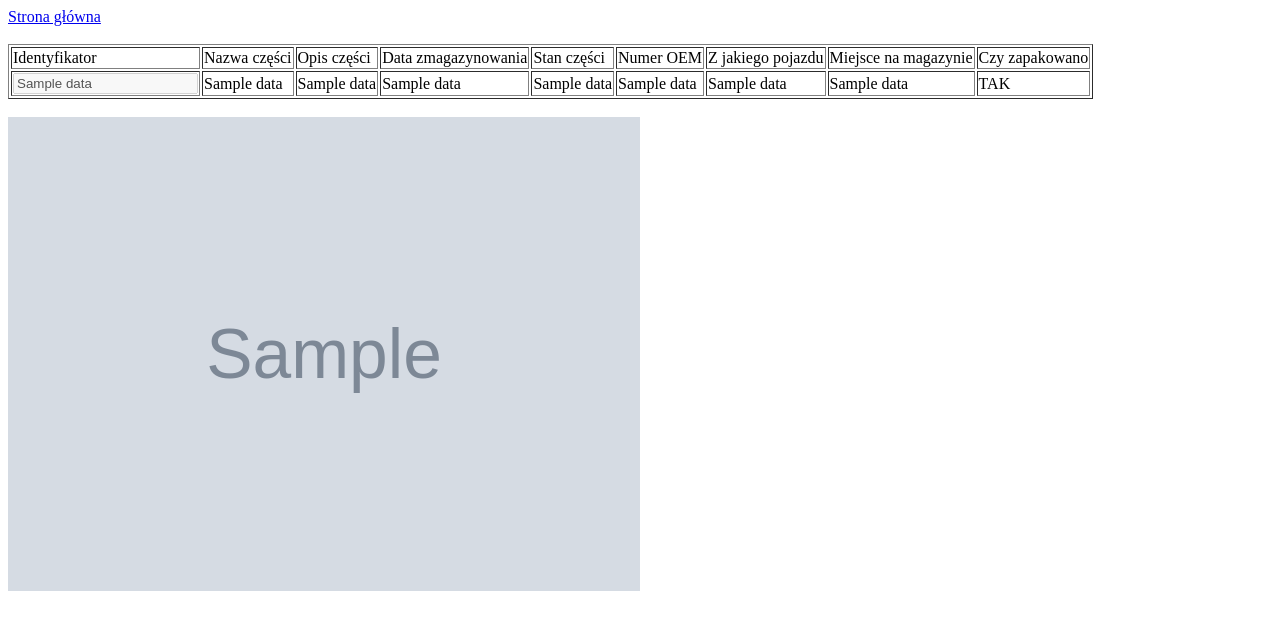
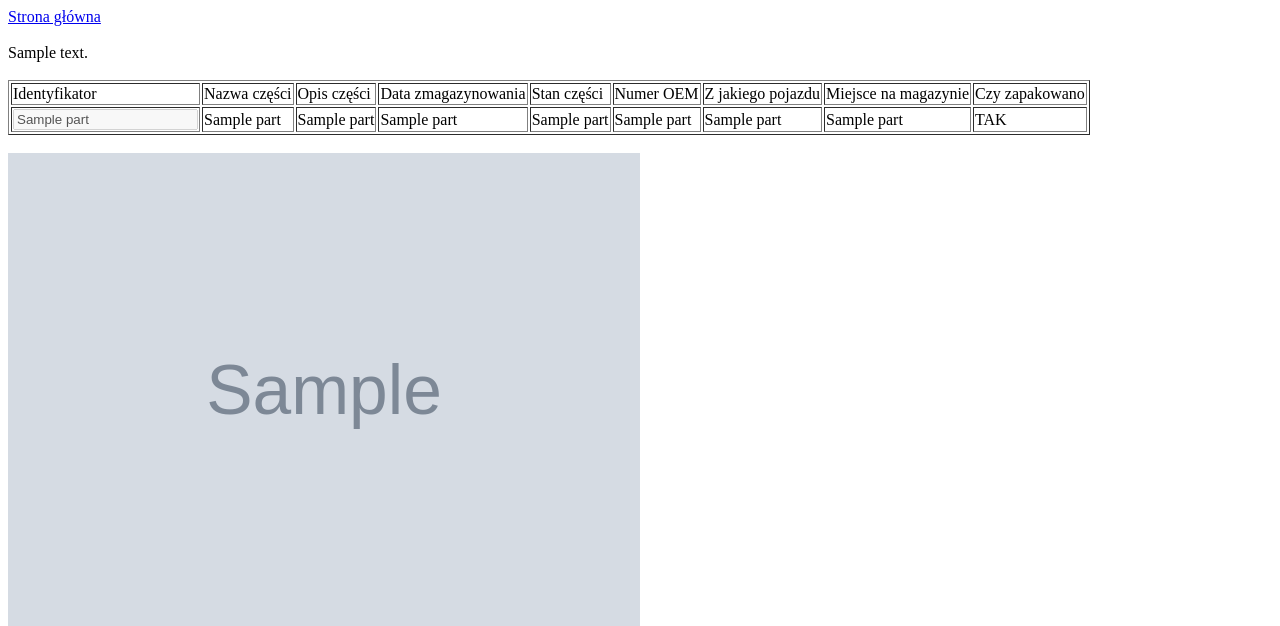
Before and after one commit to korerta/magazyn_czesci, a Flask app: template templates/show_part.html in a window 1280 px wide. Shown: the top 626 px of the page. Run offline with Flask 3, Linux system fonts and the light colour scheme; the template is opened without the code that fills it: most values are stand-ins (such as "Sample title", 1, 10 or a date in 2020); grey boxes marked "Sample" are stand-in pictures.

Commit message:
Poprawki zabezpieczeń, optymalizacja kodu oraz poprawa kosmetyki kodu.

```diff
--- a/config.py
+++ b/config.py
@@ -5,7 +5,6 @@ Plik konfiguracyjny
 # Biblioteki
 import os
 from typing import Dict
-
 # endregion
 
 ip = '0.0.0.0'
--- a/main.py
+++ b/main.py
@@ -7,6 +7,7 @@ Serwer WWW
 from flask import Flask, render_template, request
 from werkzeug.utils import secure_filename
 import uuid, os
+from datetime import datetime
 
 # Moje pliki
 from config import ip, port, debug, paths
@@ -38,7 +39,7 @@ def add_part_form(form: dict, files: dict) -> dict:
     for x in ('name_part', 'desc_part', 'condition_part', 'oem_part', 'vehicle', 'location'):
         if not x in form:
             print('Brakuje pola formularza', x)
-            data_return['message'] = f'Brakuje pola formularza {x}'
+            data_return['error'] = f'Brakuje pola formularza {x}'
             return data_return
     # endregion
 
@@ -53,7 +54,7 @@ def add_part_form(form: dict, files: dict) -> dict:
 
     except Exception as error:
         print(f'Jakieś pole formularza ma nieprawidłowy typ danych, błąd: {error}')
-        data_return['message'] = f'Jakieś pole formularza ma nieprawidłowy typ danych, błąd: {error}'
+        data_return['error'] = f'Jakieś pole formularza ma nieprawidłowy typ danych, błąd: {error}'
         return data_return
     # endregion
 
@@ -67,41 +68,54 @@ def add_part_form(form: dict, files: dict) -> dict:
 
     id_part = str(uuid.uuid4())  # ID nowego CV
 
+    # region czas dodania części do magazynu
+    now_full_time = datetime.now()
+    time_add = now_full_time.strftime("%Y-%m-%d %H:%M:%S")
+    # endregion
+
     # region tworzenie folderu dla części
     path = os.path.join(paths['photos_parts'], id_part)
-    os.makedirs(path, exist_ok=True)
+    try:
+        os.makedirs(path, exist_ok=True)
+
+    except Exception as error:
+        print(f'Błąd podczas tworzenia katalogu na grafiki części, błąd: {error}.')
+        data_return['error'] = f'Błąd podczas tworzenia katalogu na grafiki części, błąd: {error}.'
+        return data_return
     # endregion
 
     # region obsługa zdjęć
     for photo in files.getlist('photos'):
-        if not upload_file(photo, id_part):
-            data_return['message'] = 'Błąd podczas dodawania zdjęcia części.'
-            return data_return
+        if photo and photo.filename != '':
+            if not upload_file(photo, id_part):
+                data_return['error'] = 'Błąd podczas dodawania zdjęcia części.'
+                return data_return
     # endregion
 
     # region dodanie do bazy danych części
-    if database.add_part(name_part, desc_part, condition_part, oem_part, vehicle, location, is_wrapped, id_part):
+    if database.add_part(name_part, desc_part, condition_part, oem_part, vehicle, location, is_wrapped, id_part, time_add):
         data_return['message'] = 'Pomyślnie dodano część do magazynu.'
+        data_return['status'] = True
 
     else:
-        data_return['message'] = 'Błąd podczas dodawania części do magazynu.'
+        data_return['error'] = 'Błąd podczas dodawania części do magazynu.'
     # endregion
 
     return data_return
 
 def return_parts(deleted: bool) -> dict:
-    data_return = {'status': False}
+    data_return = {} # dane do zwrócenia
 
-    # region pobranie z bazy danych części oraz obsługa błędu
-    parts = database.return_parts(deleted)
-    if not parts['status']:
-        data_return['parts'] = ()
-        data_return['message'] = 'Wystąpił nieoczekiwany bład podczas pobierania części z bazy danych.'
-        print('Wystąpił nieoczekiwany bład podczas pobierania części z bazy danych.')
+    result = database.return_parts(deleted) # zapytanie do bazy danych
+
+    # region obsługa błędu
+    if not result['status']:
+        data_return['result'] = ()
+        data_return['error'] = result['error']
+        print(result['error'])
     # endregion
 
-    data_return['status'] = True
-    data_return['parts'] = parts['result']
+    data_return = result # wszystko git
 
     return data_return
 
@@ -110,11 +124,11 @@ def show_part_form(form: dict) -> dict:
     :param form: Formularz
     :return: Zwraca dict
     """
-    data_return = {'status': False}
+    data_return = {'status': False} # dane do zwrócenia
 
     # region czy jest w adresie URL Identyfikator części
     if not 'part_id' in form:
-        data_return['message'] = 'W adresie URL brak ID części'
+        data_return['error'] = 'W adresie URL brak ID części'
         return data_return
     # endregion
 
@@ -124,18 +138,18 @@ def show_part_form(form: dict) -> dict:
 
     except Exception as error:
         print(f'Identyfikator części nie jest liczbą całkowitą, błąd: {error}.')
-        data_return['message'] = f'Identyfikator części nie jest liczbą całkowitą, błąd: {error}.'
+        data_return['error'] = f'Identyfikator części nie jest liczbą całkowitą, błąd: {error}.'
         return data_return
     # endregion
 
-    # region pobranie z bazy danych części
-    result = database.return_part(id_part)
+    result = database.return_part(id_part) # zapytanie do bazy danych
+
+    data_return = result
+
+    # region obsługa błędu
     if not result['status']:
-        print('Błąd podczas pobierania części z bazy danych.')
-        data_return['message'] = 'Błąd podczas pobierania części z bazy danych.'
+        print(result['error'])
         return data_return
-
-    data_return['data'] = result['result']
     # endregion
 
     uuid = result['result'][9] # UUID
@@ -159,13 +173,7 @@ def del_return_back_part(form: dict, change: int) -> dict:
     :return: Zwraca dict
     """
 
-    data_return = {'status': False}
-
-    # region czy jest w adresie URL Identyfikator części
-    if not 'part_id' in form:
-        data_return['message'] = 'Nie znaleziono ID części'
-        return data_return
-    # endregion
+    data_return = {'status': False, 'error': '', 'message': ''}
 
     # region czy Identyfikator części jest liczbą
     try:
@@ -173,25 +181,26 @@ def del_return_back_part(form: dict, change: int) -> dict:
 
     except Exception as error:
         print(f'Identyfikator części nie jest liczbą całkowitą, błąd: {error}.')
-        data_return['message'] = f'Identyfikator części nie jest liczbą całkowitą, błąd: {error}.'
+        data_return['error'] = f'Identyfikator części nie jest liczbą całkowitą, błąd: {error}.'
         return data_return
     # endregion
 
     # region walidacja zmiennej change
     if change != 0 and change != 1:
         print('Nieprawidłowa wartość w polu part_id.')
-        data_return['message'] = 'Nieprawidłowa wartość w polu part_id.'
+        data_return['error'] = 'Nieprawidłowa wartość w polu part_id.'
+        return data_return
     # endregion
 
     # region czy się udało przywrócić/usunąć część
     if not database.return_part_back(id_part, change):
         if not change:
-            print('Błąd podczas przywracania z kosza części do magazynu.')
-            data_return['message'] = 'Błąd podczas przywracania z kosza części do magazynu.'
+            print('Błąd podczas przywracania części z kosza do magazynu.')
+            data_return['error'] = 'Błąd podczas przywracania części z kosza do magazynu.'
 
         else:
             print('Błąd podczas usuwania części z magazynu.')
-            data_return['message'] = 'Błąd podczas usuwania części z magazynu.'
+            data_return['error'] = 'Błąd podczas usuwania części z magazynu.'
 
     else:
         if not change:
@@ -199,29 +208,28 @@ def del_return_back_part(form: dict, change: int) -> dict:
 
         else:
             data_return['message'] = 'Pomyślnie usunięto część z magazynu.'
+
+        data_return['status'] = True
     # endregion
-
-        return data_return
-
-    data_return['status'] = True
 
     return data_return
 
 def find_part(form: dict) -> dict:
-    data_return = {'status': False}
+    data_return = {} # dane do zwrócenia
 
-    id_part = form['id_search']
+    id_part = form['id_search'] # zmienna z ID części
 
-    # region wysyłanie zapytania do bazy wraz z obsługą błędu
-    result = database.find_part(id_part)
+    result = database.find_part(id_part) # zapytanie do bazy danych
+
+    # region jeśli wystąpił błąd
     if not result['status']:
-        data_return['message'] = result['error']
+        data_return['error'] = result['error']
+        print(result['error'])
     # endregion
 
-    data_return['part'] = result['result']
-    data_return['status'] = True
+    data_return = result # wszystko git
 
-    return  data_return
+    return data_return
 
 # endregion
 
@@ -242,13 +250,15 @@ def home():
         if 'part_id' in request.form:
             return_data['del_form'] = del_return_back_part(request.form, 1)
 
-    return_data['parts'] = return_parts(False)
+    return_data['parts_form'] = return_parts(False)
+
     return render_template("index.html", data=return_data)
 
 # Dodaj część
 @app.route("/add_part", methods=['GET', 'POST'])
 def add_part():
-    return_data = []
+    return_data = {}
+
     # przesłanie formularza
     if request.form:
         return_data = add_part_form(request.form, request.files)
@@ -258,7 +268,8 @@ def add_part():
 # Wyświetl część
 @app.route("/show_part", methods=['GET', 'POST'])
 def show_part():
-    return_data = []
+    return_data = {}
+
     # przesłanie formularza
     if request.args:
         return_data = show_part_form(request.args)
@@ -268,11 +279,17 @@ def show_part():
 # Kosz
 @app.route("/basket", methods=['GET', 'POST'])
 def basket():
-    parts = return_parts(True)
+    parts = {
+        'parts': return_parts(True),
+        'form_back_part': {
+            'error': '',
+            'message': ''
+        }
+    }
+
     if request.form:
         result = del_return_back_part(request.form, 0)
-
-        parts['message'] = result['message']
+        parts['form_back_part'] = result
 
     return render_template("basket.html", data=parts)
 
--- a/templates/add_part.html
+++ b/templates/add_part.html
@@ -15,7 +15,7 @@
 
     <h1>Dodaj część do magazynu</h1><br>
     <form method="post" enctype="multipart/form-data">
-        {{ data['message'] }}
+        {{ data['message'] }} {{ data['error'] }}
         <input type="text" class="text" name="name_part" placeholder="Nazwa części"/>
         <input type="text" class="text" name="desc_part" placeholder="Opis części"/>
         <input type="text" class="text" name="condition_part" placeholder="Stan części (uszkodzony, nowy itp)"/>
--- a/templates/basket.html
+++ b/templates/basket.html
@@ -8,7 +8,7 @@
     <a href="{{ url_for('home') }}">Strona główna</a><br>
 
     <center><h2>Usunięte części</h2></center>
-    {{ data['message'] }}
+    {{ data['form_back_part']['message'] }} {{ data['form_back_part']['error'] }}
     <table border="1">
         <tr>
             <td>Identyfikator</td>
@@ -22,7 +22,7 @@
             <td>Czy zapakowano</td>
             <td></td>
         </tr>
-        {% for part in data['parts'] %}
+        {% for part in data['parts']['result'] %}
         <tr>
             <form method="post">
                 <td><input type="text" disabled value="{{ part[0] }}" /></td>
--- a/templates/show_part.html
+++ b/templates/show_part.html
@@ -2,7 +2,7 @@
 <html lang="en">
 <head>
     <meta charset="UTF-8">
-    <title>{{ data['data'][1] }}</title>
+    <title>{{ data['result'][1] }}</title>
 </head>
 <body>
     <style>
@@ -13,6 +13,8 @@
     </style>
 
     <a href="{{ url_for('home') }}">Strona główna</a><br><br>
+
+    {{ data['message'] }} {{ data['error'] }}<br><br>
 
     <table border="1">
         <tr>
@@ -27,16 +29,16 @@
             <td>Czy zapakowano</td>
         </tr>
         <tr>
-            <td><input type="text" disabled value="{{ data['data'][0] }}" /></td>
-            <td>{{ data['data'][1] }}</td>
-            <td>{{ data['data'][2] }}</td>
-            <td>{{ data['data'][3] }}</td>
-            <td>{{ data['data'][4] }}</td>
-            <td>{{ data['data'][5] }}</td>
-            <td>{{ data['data'][6] }}</td>
-            <td>{{ data['data'][7] }}</td>
+            <td><input type="text" disabled value="{{ data['result'][0] }}" /></td>
+            <td>{{ data['result'][1] }}</td>
+            <td>{{ data['result'][2] }}</td>
+            <td>{{ data['result'][3] }}</td>
+            <td>{{ data['result'][4] }}</td>
+            <td>{{ data['result'][5] }}</td>
+            <td>{{ data['result'][6] }}</td>
+            <td>{{ data['result'][7] }}</td>
             <td>
-                {% if data['data'][8] == 0 %}
+                {% if data['result'][8] == 0 %}
                 {{ "NIE" }}
                 {% else %}
                 {{ "TAK" }}
```
Also changed, not shown: database.py (+12 -6 lines), templates/index.html (+16 -14 lines).
